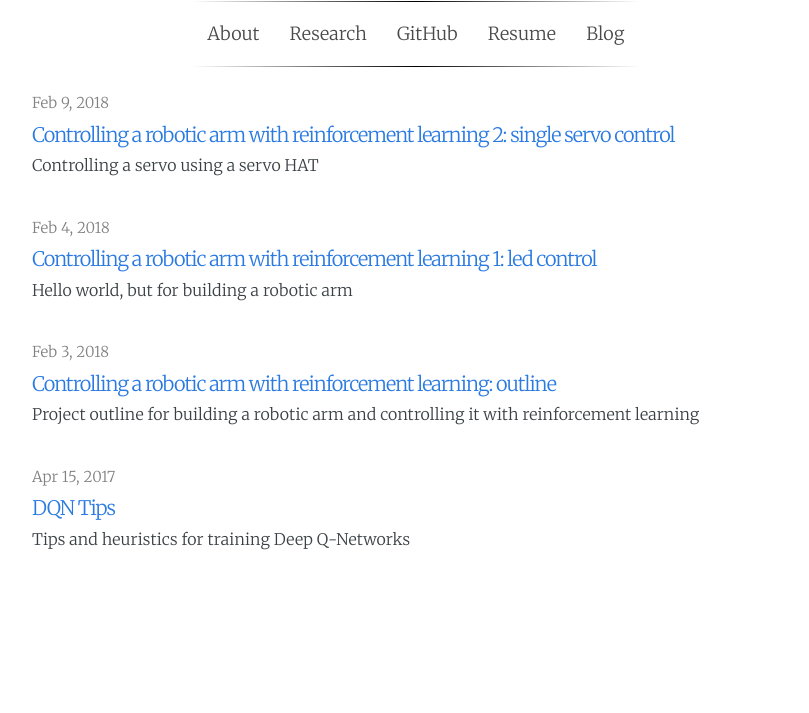
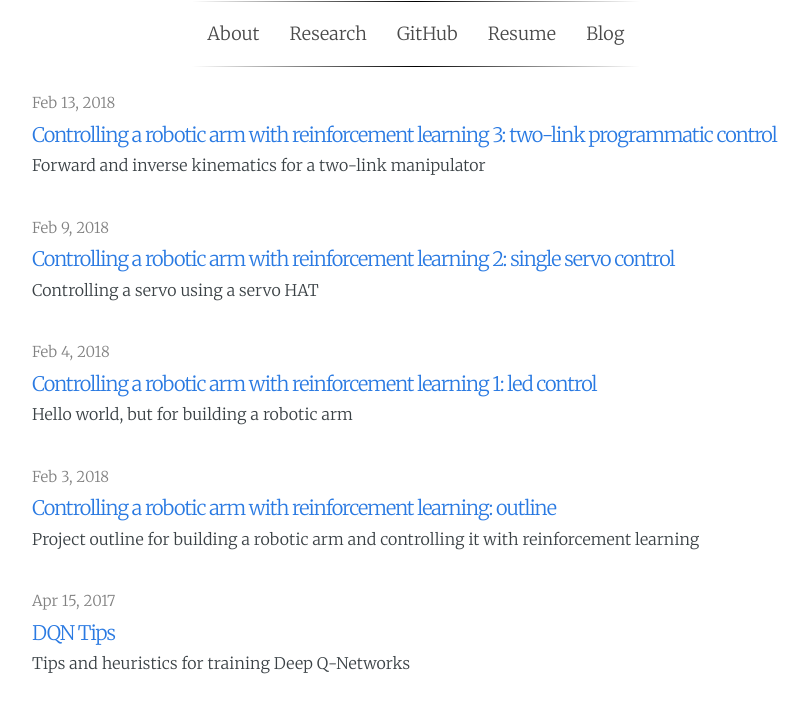
Before and after one commit to wulfebw/legacy.wulfebw.github.io, a Jekyll site: the page built from blog.html, in a window 1280 px wide. Shown: the top 713 px of the page, without its empty margins (224-1033 px from the left). Built offline with Jekyll 4.4.1, drawn with Linux system fonts in a browser that asks for light colours; some web fonts are replaced; some of the changed lines change nothing that is shown.

Commit message:
adding post 3 in robotics rl series

````diff
--- a/_config.yaml
+++ b/_config.yaml
@@ -13,7 +13,11 @@ disqus_shortname: "wulfebw"
 markdown: kramdown
 kramdown:
   syntax_highlighter_opts:
-    disable: true
+    input: GFM
+    syntax_highlighter: rouge
+    syntax_highlighter_opts:
+        # Use existing pygments syntax highlighting css
+        css_class: 'highlight'
 include: ['_pages']
 exclude: [vendor]
 gems:
--- /dev/null
+++ b/_posts/2018-02-13-two-link-programmatic-control.md
@@ -0,0 +1,109 @@
+---
+layout: post
+title: "Controlling a robotic arm with reinforcement learning 3: two-link programmatic control"
+date:   2018-02-13
+categories: [rl,robotics]
+description: Forward and inverse kinematics for a two-link manipulator
+---
+
+## Intro
+- If we want to control the robot through imitation learning, we need the ability to manually control it so as to gather data
+- Manual control requires programmatic control, i.e., the ability to specify end-effector positions and have the robot achieve those positions through changes in joint configurations
+- This post shows how to implement programmatic control of a simple two-link robot
+
+## Outline
+- Programmatic robot control
+    + Forward kinematics
+    + Inverse kinematics
+
+## Preview
+<iframe width="560" height="315" src="https://www.youtube.com/embed/vHgpbdHIV50" frameborder="0" allow="autoplay; encrypted-media" allowfullscreen></iframe>
+
+## Materials
+- This post only uses materials from previous posts
+
+## Background
+
+### Forward Kinematics
+- We're focused on robotic manipulators aka robot arms, where the end of the robot arm is called the end-effector
+- Given all the information about a robot arm (length and mass of the links, the types of joints, how those joints and links are connected, etc) and the current configuration of the joints, how can you find out where the end-effector is?
+    + [Forward kinematics](https://en.wikipedia.org/wiki/Forward_kinematics) answers this question
+
+#### Schematic
+- First, draw a schematic of the robot arm, assigning frames to the different joints
+- Figure 3 in these [notes](http://www.cs.columbia.edu/~allen/F15/NOTES/jacobians.pdf) provides a schematic for a two-revolute-joint robot (called an revolute-revolute (RR) manipulator)
+    + revolute means the joint rotates, and the other option is prismatic meaning it translates linearly along its axis
+    + Also, here's a schematic with the frames labeled
+
+<img class="blog-img" src="{{ site.github.url }}/media/blog/3_two_link_programmatic_control/schematic.jpg" />
+
+#### DH Parameters
+- Second, derive [Denavit–Hartenberg parameters](https://en.wikipedia.org/wiki/Denavit%E2%80%93Hartenberg_parameters)
+    + DH parameters are one convention for expressing information about robotic manipulators
+    + They make it easy to derive the transformation from each frame to the end-effector frame
+
+#### Transformation Matrix
+- Given the DH parameters, we can derive a transformation matrix from each frame to the frame of the end-effector
+    + First, build transformation matrices from each frame to the next
+    + Second, multiply these all together to find the transformation from the 0th frame to the end-effector frame
+- Section 3 of the referenced [notes](http://www.cs.columbia.edu/~allen/F15/NOTES/jacobians.pdf) provides the transformation matrix for the RR manipulator
+- Here's the [code](https://github.com/wulfebw/robotics_rl/blob/master/rlrobo/dh.py) for computing the transformation matrix given the DH parameters
+
+### Inverse Kinematics
+- We just looked at the forward kinematics, which tell you the position of the end-effector given the configuration of the joints
+- What about the opposite question: given a (desired) position of the end-effector how do you figure out the joints that achieve that position?
+- This turns out to be a more difficult problem to solve
+    + Since the forward kinematics involve nonlinear operations (sine, cosine), typically there's no analytical solution for the joints
+    + There can be many solutions, and there can also be no solutions
+    + We'll look at one method for solving the problem
+
+#### Jacobian
+- The method we'll use requires the Jacobian
+- The forward kinematics map from the joints config to the end-effector position
+    + It's a function mapping from dimension n to dimension m
+    + If you differentiate each output with respect to each input, and arrange those derivatives in a matrix, that matrix is the [Jacobian](https://en.wikipedia.org/wiki/Jacobian_matrix_and_determinant)
+- Given the transformation matrices, there's a simple algorithm for finding the Jacobian
+- The code implementing the algorithm and along with a description can be found [here](https://github.com/wulfebw/robotics_rl/blob/master/rlrobo/jacobian.py)
+
+#### Inverse Jacobian Method
+- The method we use for solving the inverse kinematics problem is called the inverse Jacobian method
+    + It's an iterative method that
+        * Linearizes the Jacobian
+        * Solves for the change in joint configuration that moves the end-effector closest to the target position under the linearized Jacobian
+        * Update the configuration
+        * Repeats until the target is reached
+    + [Here's](https://inst.eecs.berkeley.edu/~cs184/fa09/resources/ik.pdf) a solid tutorial on it that steps through the logic and math
+    + [Here's](https://github.com/wulfebw/robotics_rl/blob/master/rlrobo/inverse_kinematics.py) my implementation of it
+- This method does not explicitly deal with constraints on the movement of the manipulator
+    + A faster solver that handles constraints will be the topic of a future post
+
+## Walkthrough
+
+### Hardware
+- The two-link manipulator is just the connected servos from the previous post, which looks like:
+
+<img class="blog-img" src="{{ site.github.url }}/media/blog/3_two_link_programmatic_control/manipulator.jpg" />
+
+### Software
+- Download and setup the project code
+
+```bash
+git clone https://github.com/wulfebw/robotics_rl.git
+cd robotics_rl
+sudo python setup.py develop
+```
+- Run the tutorial [code](https://github.com/wulfebw/robotics_rl/blob/master/tutorials/3_two_link_programmatic_control.py) that randomly samples an end-effector position, and then solves for a joint configuration to achieves that position
+
+```python
+import time
+import rlrobo.manipulator
+
+manipulator = rlrobo.manipulator.build_RR_manipulator(l1=1,l2=2)
+while True:
+    pos = manipulator.random_position()
+    manipulator.set_end_effector_position(pos)
+    time.sleep(1)
+```
+
+## Result
+<iframe width="560" height="315" src="https://www.youtube.com/embed/vHgpbdHIV50" frameborder="0" allow="autoplay; encrypted-media" allowfullscreen></iframe>
````
Also changed, not shown: 2 other files.
